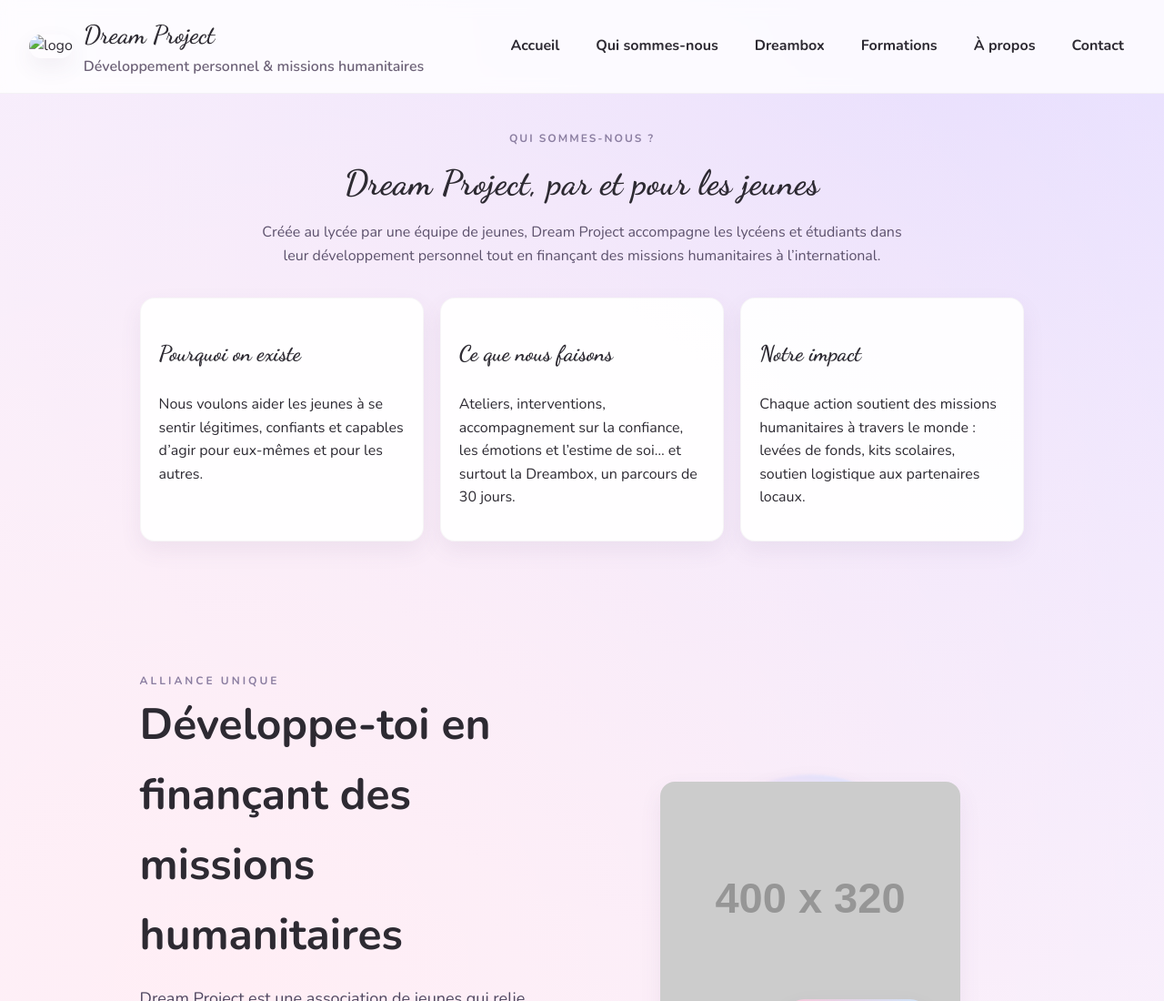
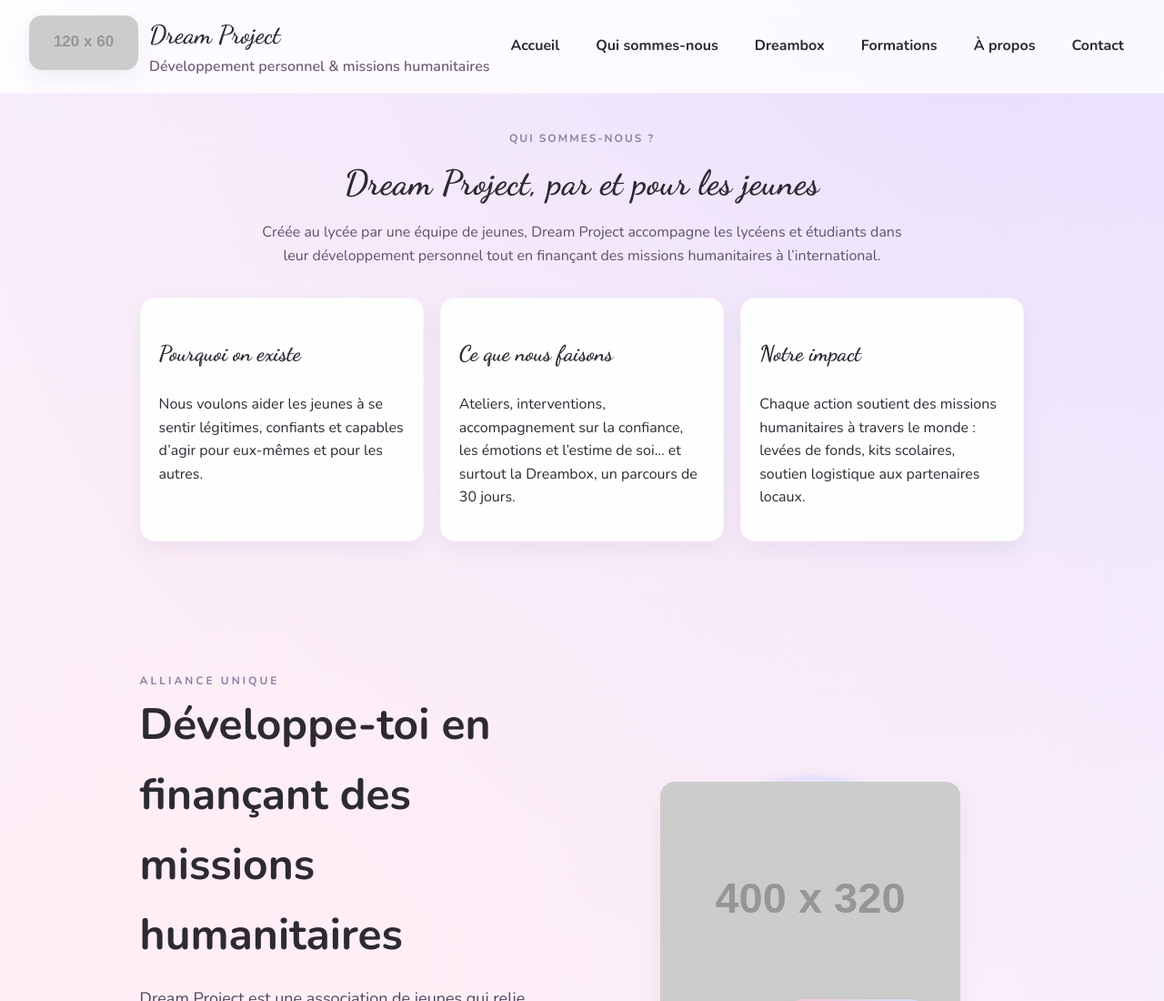
Before and after one commit to yannaA05/DREAM, a plain HTML site: page index.html in a window 1280 px wide. Shown: the top 1100 px of the page at 91% size. Drawn offline with nearby package versions, Linux system fonts and the light colour scheme; placeholder pictures from the web are drawn by us.

Commit message:
Update index.html

```diff
--- a/index.html
+++ b/index.html
@@ -11,7 +11,8 @@
   <header class="top-bar">
     <div class="logo-block">
       <div class="logo-placeholder">
-       <img src="C:/Users/Manny/Downloads/image_convertie.png" alt=logo Dream Project">
+        <!-- Remplacer par notre vrai logo -->
+        <img src="https://via.placeholder.com/120x60.png?text=Logo" alt="Logo Dream Project">
       </div>
       <div class="logo-text">
         <span class="logo-title">Dream Project</span>
```
